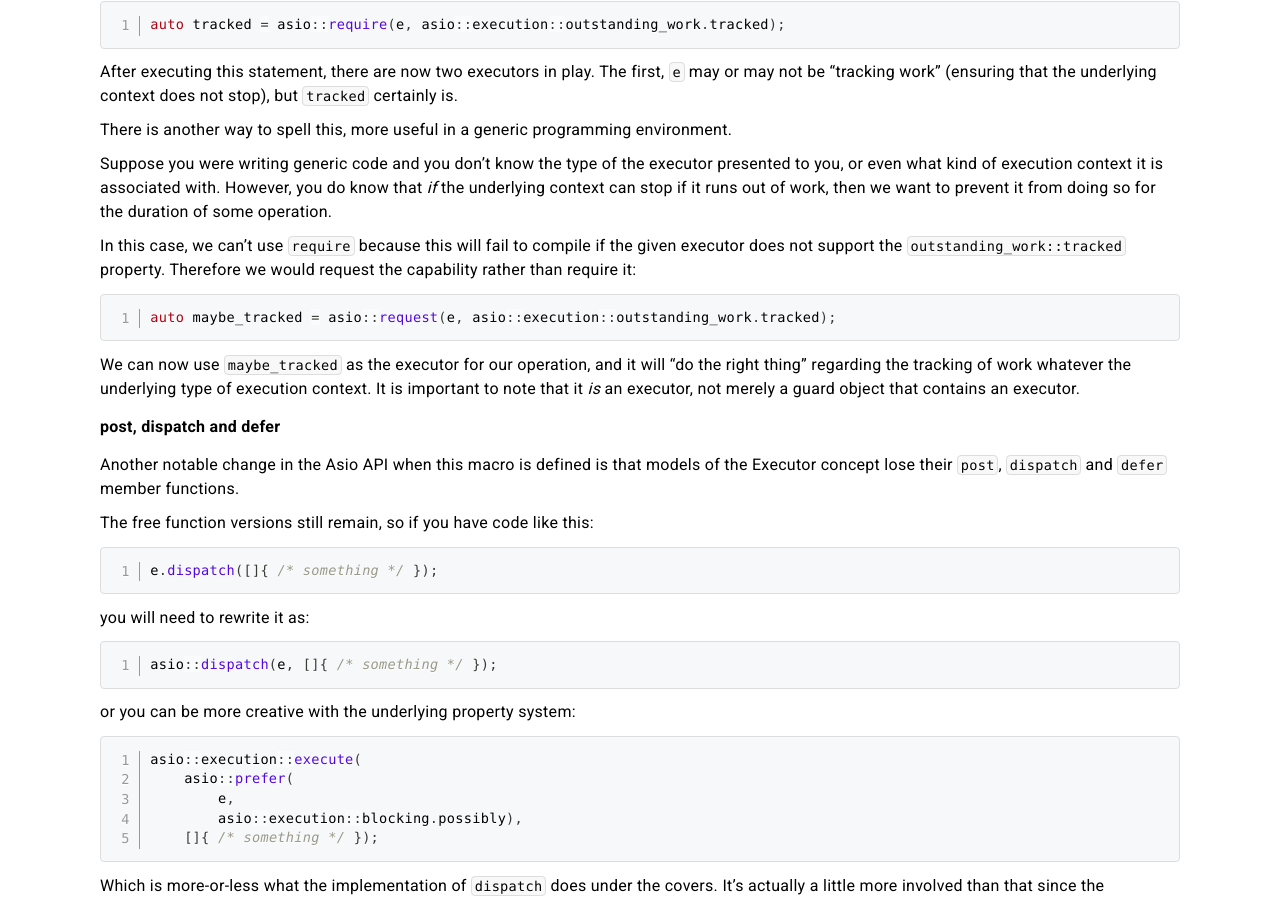
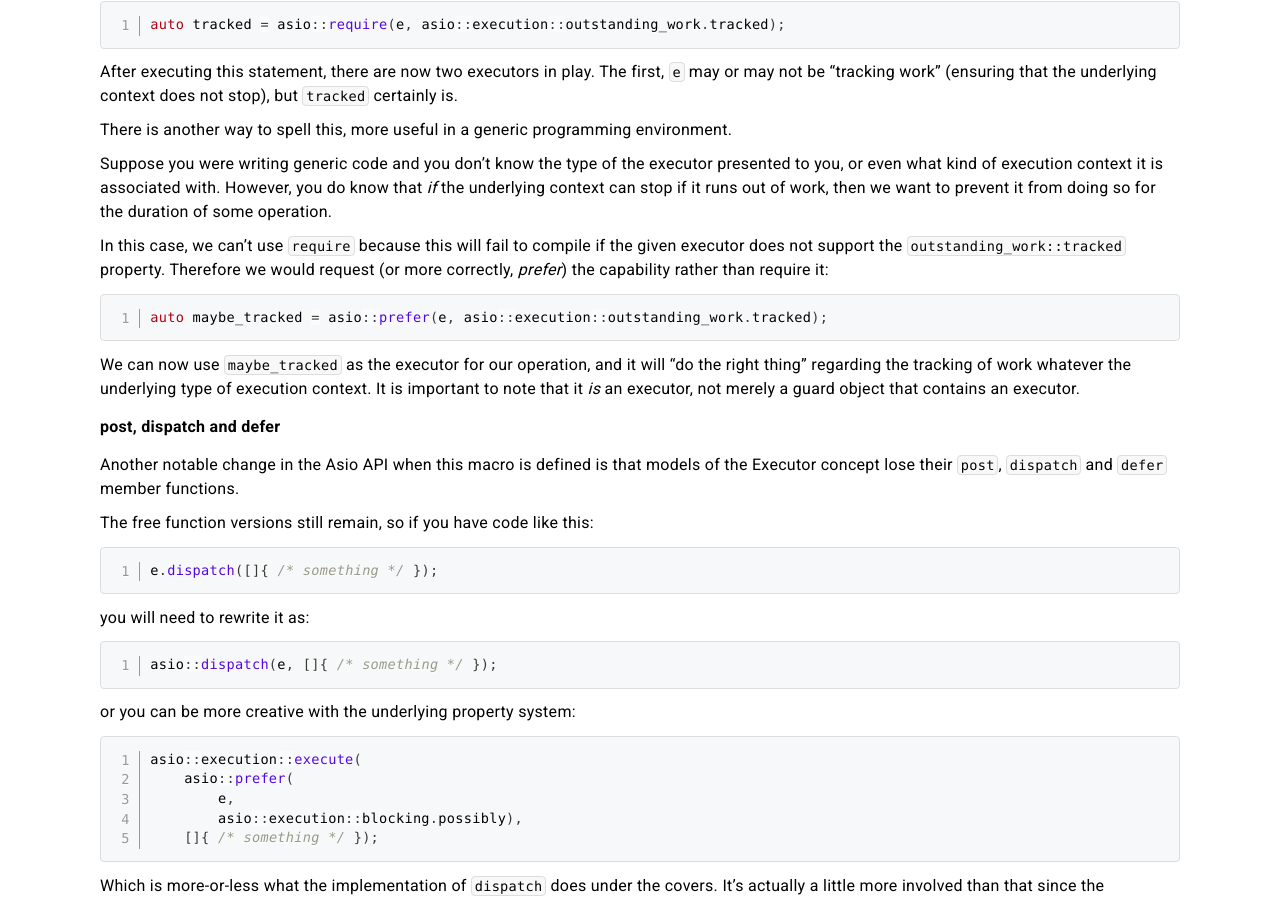
Before and after one commit to unecigarettewm/cppa-www, a Jekyll site: the page built from _posts/2020-06-31-RichardsJuneUpdate.md, in a window 1280 px wide and 900 px high, scrolled down 1406 px. Built offline with Jekyll 4.4.1, drawn with Linux system fonts in a browser that asks for light colours; comment, search, counter and statistics services are not loaded.

Commit message:
Correct misleading error in May/June update

````diff
--- a/_posts/2020-06-31-RichardsJuneUpdate.md
+++ b/_posts/2020-06-31-RichardsJuneUpdate.md
@@ -72,10 +72,11 @@
 out of work, then we want to prevent it from doing so for the duration of some operation.
 
 In this case, we can't use `require` because this will fail to compile if the given executor does not support the
-`outstanding_work::tracked` property. Therefore we would request the capability rather than require it:
+`outstanding_work::tracked` property. Therefore we would request (or more correctly, _prefer_) the capability rather
+than require it:
 
 ```c++
-auto maybe_tracked = asio::request(e, asio::execution::outstanding_work.tracked);
+auto maybe_tracked = asio::prefer(e, asio::execution::outstanding_work.tracked);
 ```
 
 We can now use `maybe_tracked` as the executor for our operation, and it will "do the right thing" regarding the tracking
````
